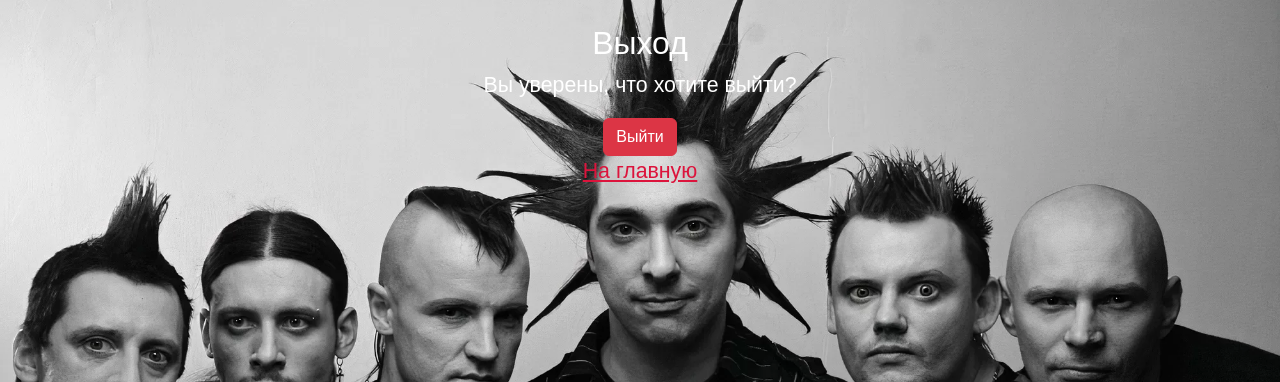
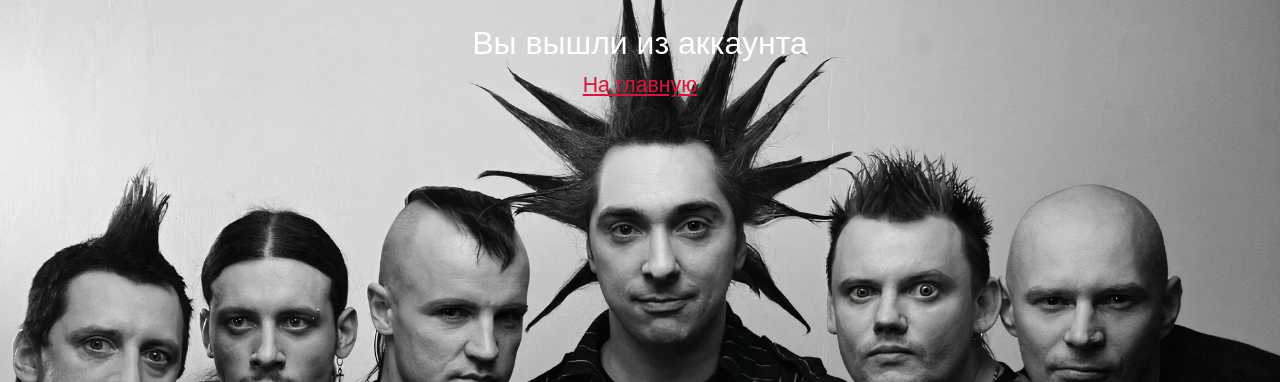
Before and after one commit to Greg-Miles/May_25, a Django app: page /users/logout_confirm/ in a window 1280 px wide. Shown: the part 96-478 px from the top of the page. Run offline with Django 5.2, Linux system fonts and the light colour scheme; some web fonts are replaced.

Commit message:
hw_30: пересмотрен тупняк с CustomLogoutView, вместо отдельной страницы подтверждения выхода - страница с подтверждением об успешном выходе.

```diff
--- a/core/templates/menu.html
+++ b/core/templates/menu.html
@@ -44,7 +44,11 @@
                   <a class="nav-link" href="{% url 'profile' %}">Профиль</a>
               </li>
               <li class="nav-item">
-                <a href="{% url 'logout_confirm' %}" class="btn btn-dark btn-outline-warning mt-1">Выход</a>
+                {% comment %} <a href="{% url 'logout_confirm' %}" class="btn btn-dark btn-outline-warning mt-1">Выход</a> {% endcomment %}
+                <form action="{% url 'logout' %}" method="post" id="logout-form">
+                    {% csrf_token %}
+                    <button type="submit" class="btn btn-warning mt-1" id="logout-btn">Выйти</button>
+                </form>
               </li>
           {% else %}
             {% if request.path != '/users/login/' and request.path != '/users/register/' %}
--- a/users/templates/logout_confirm.html
+++ b/users/templates/logout_confirm.html
@@ -4,12 +4,12 @@
 {% block content %}
 <div class="container">
     <div class="col col-md-6 offset-md-3">
-        <h2>Выход</h2>
-        <form action="{% url 'logout' %}" method="post" id="logout-form">
+        <h2>Вы вышли из аккаунта</h2>
+        {% comment %} <form action="{% url 'logout' %}" method="post" id="logout-form">
             {% csrf_token %}
             <p>Вы уверены, что хотите выйти?</p>
             <button type="submit" class="btn btn-danger" id="logout-btn">Выйти</button>
-        </form>
+        </form> {% endcomment %}
 
         <p>
             <a href="{% url 'landing' %}">На главную</a>
--- a/users/views.py
+++ b/users/views.py
@@ -67,7 +67,7 @@ class CustomLogoutView(LogoutView):
     Класс представления для выхода пользователя с использованием стандартного LogoutView.
     """
 
-    next_page = 'landing'
+    next_page = 'logout_confirm'
 
 
 
```
Also changed, not shown: users/urls.py (+8 -1 lines).
